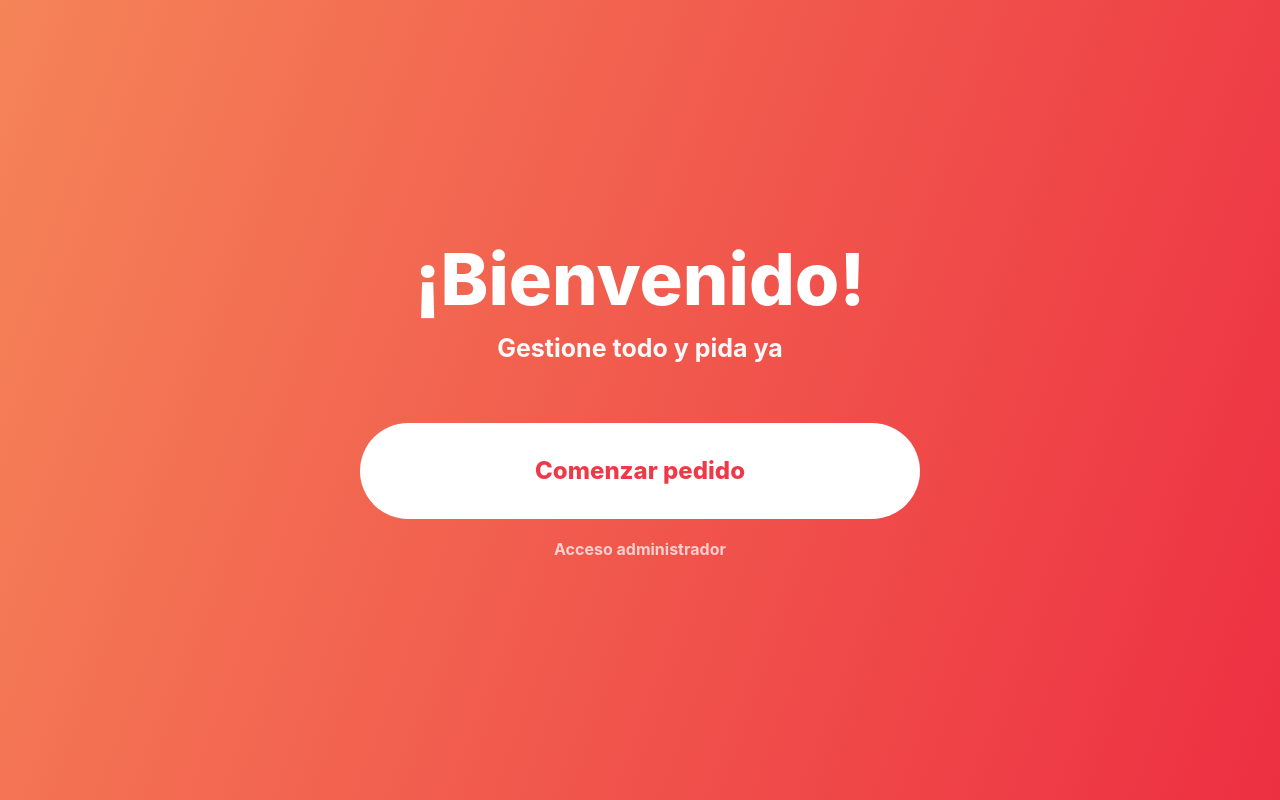
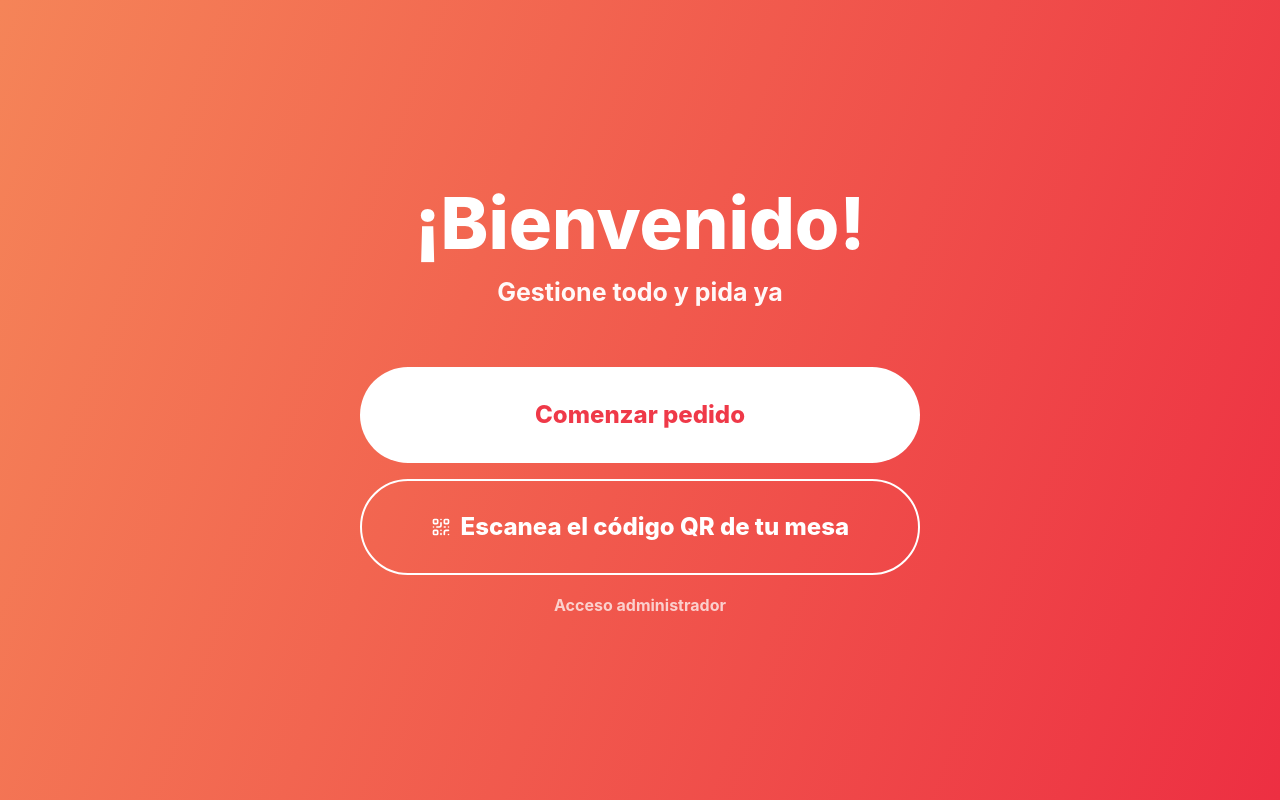
Before and after one commit to Sofia05090/GestionaTodoyPideYa, a React (Vite) app in the folder frontend/: page / in a window 1280 px wide. Built offline with nearby package versions, Linux system fonts and the light colour scheme.

Commit message:
Integracion de Escanear QR nuevamente

```diff
--- a/frontend/src/componentes/cliente/inicio/Inicio.css
+++ b/frontend/src/componentes/cliente/inicio/Inicio.css
@@ -104,3 +104,14 @@
         font-size: 14px;
     }
 }
+
+.inicio-boton-qr {
+  display: flex;
+  align-items: center;
+  justify-content: center;
+  gap: 0.6rem;
+  margin-top: 1rem;
+  background-color: transparent;
+  color: white;
+  border: 2px solid white;
+}
--- a/frontend/src/componentes/cliente/inicio/Inicio.jsx
+++ b/frontend/src/componentes/cliente/inicio/Inicio.jsx
@@ -1,6 +1,7 @@
 //Pantalla de incio de cliente - bienvenida, boton pedido y boton QR
 
 import { Link, useNavigate } from "react-router-dom";
+import { QrCode } from "lucide-react";
 import "./Inicio.css";
 
 function Inicio() {
@@ -20,6 +21,14 @@ function Inicio() {
                 >
                     Comenzar pedido
                 </button>
+                <button
+                    className="inicio-boton inicio-boton-qr"
+                    type="button"
+                    onClick={() => navegar("/escanear-qr")}
+                >
+                    <QrCode size={20} />
+                    <span>Escanea el código QR de tu mesa</span>
+                </button>
                 <Link to="/admin/login" className="inicio-acceso-admin">
                     Acceso administrador
                 </Link>
```
